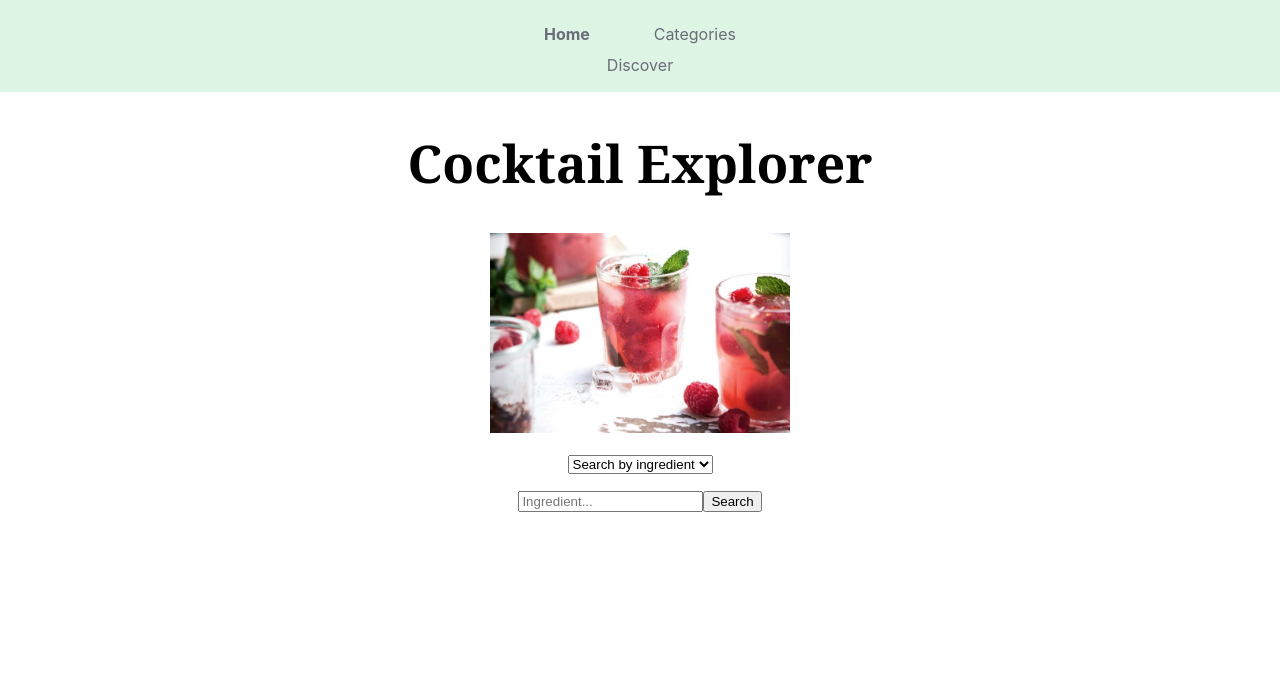
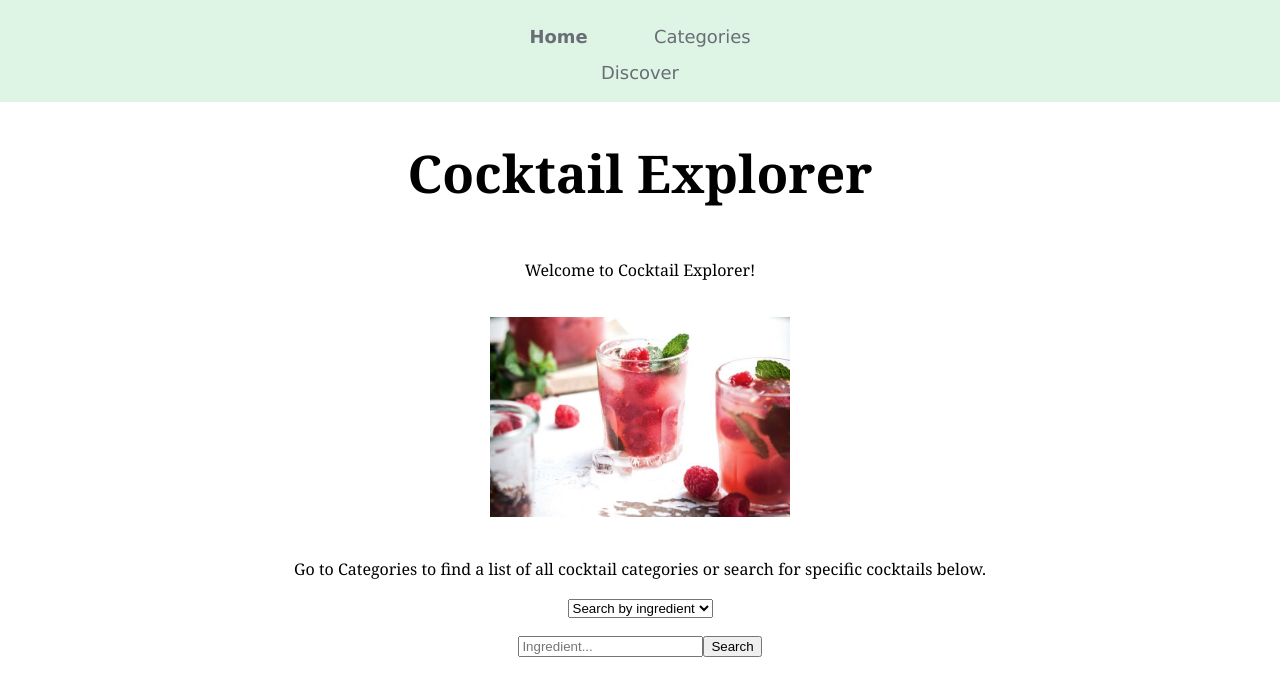
Before and after one commit to montagapallarols/cocktails-react-app, a React (Create React App) app: page / in a window 1280 px wide. Shown: the top 696 px of the page. Built offline with nearby package versions, Linux system fonts and the light colour scheme.

Commit message:
Change font style and add text to homepage

```diff
--- a/src/App.css
+++ b/src/App.css
@@ -1,5 +1,6 @@
 .App {
   text-align: center;
+  font-family: Georgia, "Times New Roman", Times, serif;
 }
 
 .App-header {
@@ -34,11 +35,12 @@
   padding: 30px;
   color: #686d76;
   position: relative;
-  font-size: 1rem;
+  font-family: Verdana, Geneva, Tahoma, sans-serif;
+  font-size: 0.69em;
 }
 
 .nav-bar {
-  padding: 15px 450px 15px;
+  padding: 15px 440px 15px;
   background-color: #def4e4;
 }
 
@@ -51,3 +53,16 @@ h2 {
   float: left;
   padding: 40px;
 } */
+
+.link {
+  text-decoration: none;
+  color: #18728f;
+}
+
+.link :hover {
+  color: darkgrey;
+}
+
+.home-image {
+  padding: 20px;
+}
--- a/src/components/CategoriesCocktails.js
+++ b/src/components/CategoriesCocktails.js
@@ -24,10 +24,10 @@ export default function CategoriesCocktails() {
             {categories.map(c => {
                 return <div className="card-container" key={c.idDrink}>
                   <div className="cocktail-card">
-                    <Link to={`/cocktail/${c.idDrink}`}>
+                    <Link className="link" to={`/cocktail/${c.idDrink}`}>
                     <h3>{c.strDrink}</h3>
+                    <img src={c.strDrinkThumb} alt="cocktail" height="200px"/>
                     </Link>
-                    <img src={c.strDrinkThumb} alt="cocktail" height="200px"/>
                     </div>
                 </div>
             })}
--- a/src/pages/CategoriesPage.js
+++ b/src/pages/CategoriesPage.js
@@ -24,7 +24,7 @@ export default function About() {
       <h2>All Categories</h2>
       {categories.map(c => {
         return <div key={Math.random()}>
-          <Link to={`/categories/${c.strCategory}`}>
+          <Link className="link" to={`/categories/${c.strCategory}`}>
           <p>{c.strCategory}</p>
           </Link>
         </div>
--- a/src/pages/HomePage.js
+++ b/src/pages/HomePage.js
@@ -53,13 +53,12 @@ export default function Home() {
 
   return (
     <div>
-      {/* <p>Welcome to Cocktail Explorer</p> */}
-      <img src="/images/cocktails.jpg" alt="cocktail" height="200px"/>
-      {/* <p>
-        Go to Categories in the header menu to find a list of all cocktail
-        categories.
+      <p>Welcome to Cocktail Explorer!</p>
+      <img className="home-image" src="/images/cocktails.jpg" alt="cocktail" height="200px"/>
+      <p>
+        Go to Categories to find a list of all cocktail
+        categories or search for specific cocktails below.
       </p>
-      <p>You can also search for specific cocktails below.</p> */}
       <p>
         <select onChange={changeSearch}>
           <option value="Ingredient...">Search by ingredient</option>
@@ -80,14 +79,15 @@ export default function Home() {
         return (
           <div className="card-container" key={cocktail.idDrink}>
             <div className="cocktail-card">
-              <Link to={`/cocktail/${cocktail.idDrink}`}>
+              <Link className="link" to={`/cocktail/${cocktail.idDrink}`}>
                 <h3>{cocktail.strDrink}</h3>
-              </Link>
+
               <img
                 src={cocktail.strDrinkThumb}
                 alt={cocktail.strDrink}
                 height="200px"
               />
+              </Link>
             </div>
           </div>
         );
```
